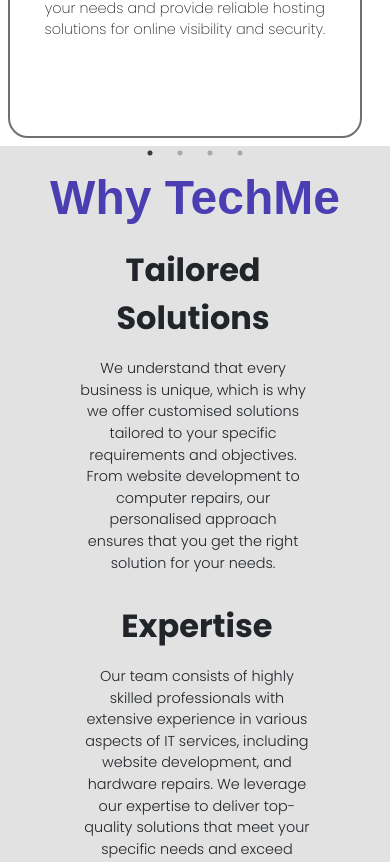
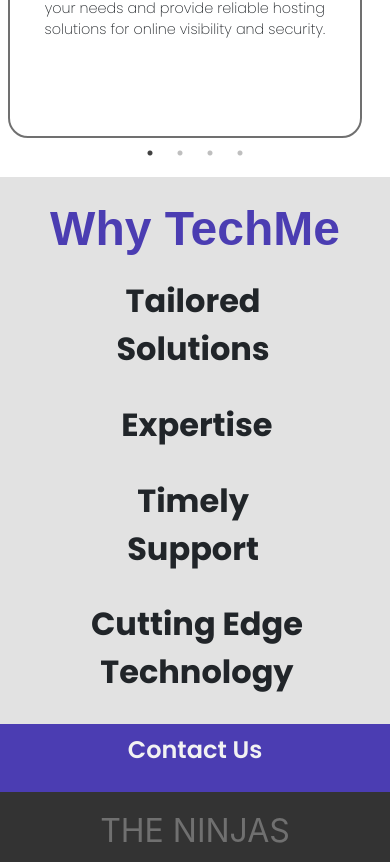
Before and after one commit to baayesh/TechMe, a React (Create React App) app: page / in a window 390 px wide. Shown: the part 1131-1993 px from the top of the page. Built offline with nearby package versions, Linux system fonts and the light colour scheme; a web font is replaced by a local one.

Commit message:
Remove text content in why choose us area

```diff
--- a/src/pages/Home/WhyChooseUs/WhyChooseUs.css
+++ b/src/pages/Home/WhyChooseUs/WhyChooseUs.css
@@ -19,12 +19,6 @@ margin-right: auto;
   font-size: 3rem;
 }
 
-.hm-why-choose-titlediv img {
-  transform: rotate(60deg);
-  padding-bottom: 20%;
-  top: 0;
-  max-width: 100px;
-}
 
 .hm-why-choose-content {
   display: flex;
@@ -37,6 +31,7 @@ margin-right: auto;
 .hm-why-choose-contenttitlediv {
   display: flex;
   text-align: end;
+  justify-content: center;
   margin-right: 1vw;
   height: 100%;
   margin-top: auto;
@@ -136,24 +131,36 @@ margin-right: auto;
   }
   .hm-why-choose-contenttitlediv{
     text-align: center;
+
   }
 
   .hm-why-choose-contenttitlediv2{
     text-align: center;
     order: 1;
+
   }
 
   .hm-why-choose-contentdiv {
     text-align: center;
+    display: none;
   }
 
   .hm-why-choose-contentdiv2 {
     text-align: center;
     order: 2;
+    display: none;
+  }
+
+  .hm-why-choose-mdiv{
+    margin-top: 5%;
   }
 }
 
-@media (max-width: 350px) {
+@media (max-width: 400px) {
   .hm-why-choose-content {
   }
+
+  .hm-why-choose-mdiv{
+    margin-top: 10%;
+  }
 }
```
